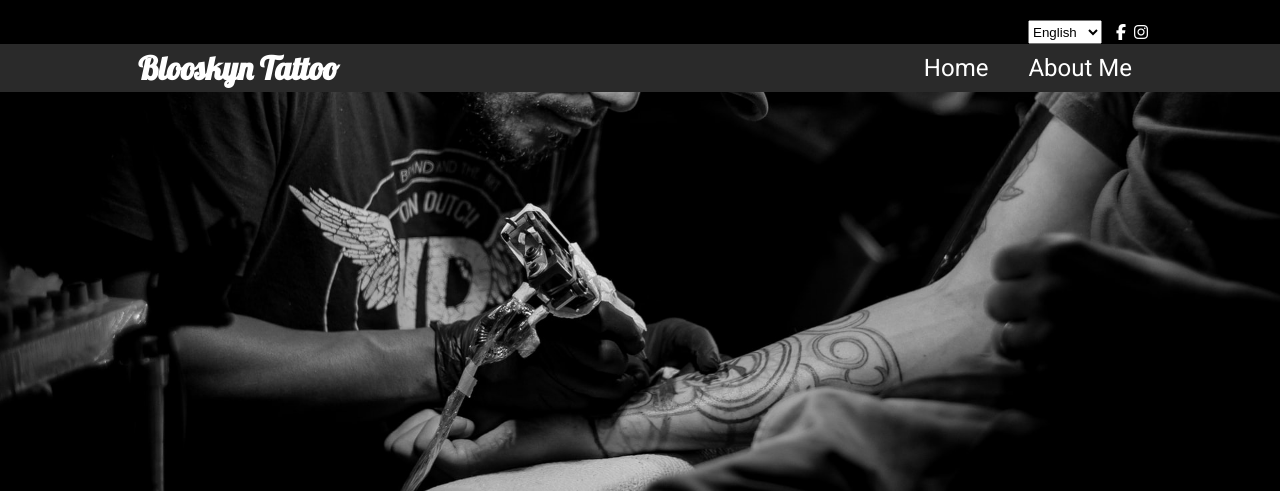
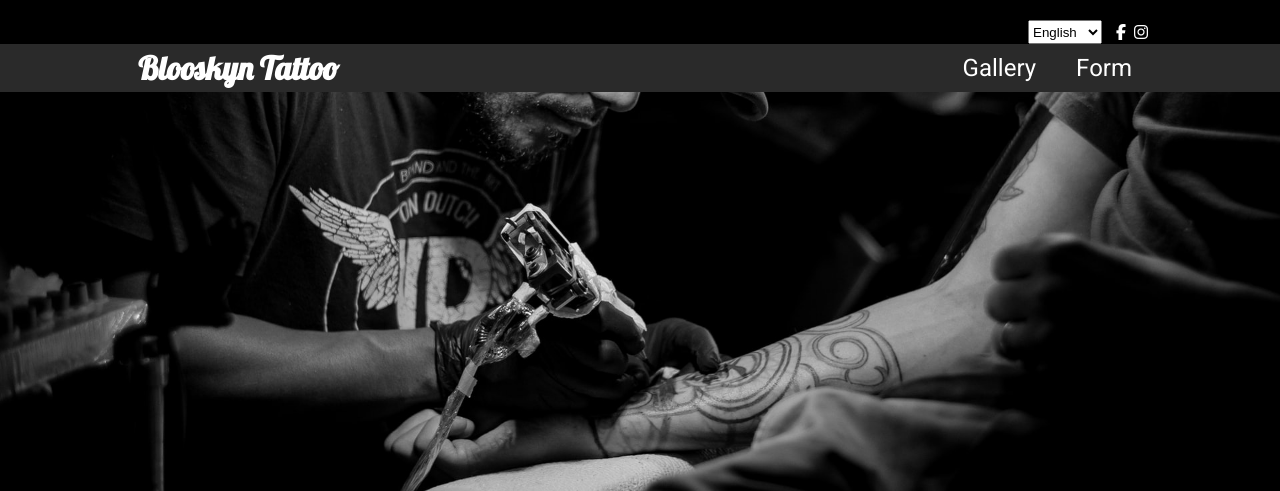
Before and after one commit to clement-bonnet/blooskyn, a Flask app: page / in a window 1280 px wide. Shown: the top 491 px of the page. Run offline with Flask 2, Linux system fonts and the light colour scheme; some libraries are stand-ins or nearby versions.

Commit message:
cleaned files with new names: gallery and form

```diff
--- a/app/routes.py
+++ b/app/routes.py
@@ -3,13 +3,13 @@ from flask_babel import _, get_locale
 from app import app
 
 @app.route("/")
-@app.route("/index")
-def index():
-    return render_template("index.html", config=app.config)
+@app.route("/gallery")
+def gallery():
+    return render_template("gallery.html", config=app.config)
 
-@app.route("/about-me")
-def about_me():
-    return render_template("about_me.html", config=app.config)
+@app.route("/form")
+def form():
+    return render_template("form.html", config=app.config)
 
 # handle 404 errors
 @app.errorhandler(404)
@@ -20,4 +20,4 @@ def page_not_found(error):
 @app.route("/language/<language>")
 def set_language(language=None):
     session["language"] = language
-    return redirect(url_for("index"))
+    return redirect(url_for("gallery"))
--- a/app/static/css/about_me.css
+++ b/app/static/css/form.css
@@ -1,6 +1,6 @@
 /*****************************************
 CSS stylesheet for Blooskyn Tattoo website
--> about-me stylesheet
+-> form stylesheet
 *****************************************/
 
 /* || General styles */
--- a/app/static/css/index.css
+++ b/app/static/css/gallery.css
@@ -1,6 +1,6 @@
 /*****************************************
 CSS stylesheet for Blooskyn Tattoo website
--> index stylesheet
+-> gallery stylesheet
 *****************************************/
 
 /* || General styles */
--- a/app/templates/base.html
+++ b/app/templates/base.html
@@ -41,8 +41,8 @@
           <h1>Blooskyn Tattoo</h1>
           <nav>
             <ul class="flex-container-nav">
-              <li><a href="{{ url_for('index') }}">{{ _("Home") }}</a></li>
-              <li><a href="{{ url_for('about_me') }}">{{ _("About Me") }}</a></li>
+              <li><a href="{{ url_for('gallery') }}">{{ _("Gallery") }}</a></li>
+              <li><a href="{{ url_for('form') }}">{{ _("Form") }}</a></li>
             </ul>
           </nav>
         </div>
--- a/app/templates/about_me.html
+++ b/app/templates/form.html
@@ -15,13 +15,13 @@
 
 {% block stylesheet %}
   {{ super() }}
-  <link href="{{ url_for('static', filename='css/about_me.css') }}" rel="stylesheet">
+  <link href="{{ url_for('static', filename='css/form.css') }}" rel="stylesheet">
 {% endblock %}
 
 
 {% block main %}
   <section class="about-me">
-    <h1>{{ _("About Me")}}</h1>
+    <h1>{{ _("Form")}}</h1>
     <p>{{ _("Find some information about me.") }}</p>
   </section>
   <section class="team-presentation">
--- a/app/templates/index.html
+++ b/app/templates/gallery.html
@@ -3,8 +3,7 @@
 {% block meta %}
   {{ super() }}
   <meta name="keywords" content="blooskyn, tattoo, clara, tonnele, verjus, drawing">
-  <meta name="description" content="{{ _('Personal website of Clara Tonnelé-Verjus that
-    contains pictures of tattoos she gave.') }}'">
+  <meta name="description" content="{{ _('Personal website of Clara Tonnelé-Verjus that contains pictures of tattoos she gave.') }}'">
 {% endblock %}
 
 {% block title %}
@@ -16,7 +15,7 @@
 
 {% block stylesheet %}
   {{ super() }}
-  <link href="{{ url_for('static', filename='css/index.css') }}" rel="stylesheet">
+  <link href="{{ url_for('static', filename='css/gallery.css') }}" rel="stylesheet">
 {% endblock %}
 
 {% block header %}
```
Also changed, not shown: app/translations/fr/LC_MESSAGES/messages.po.
